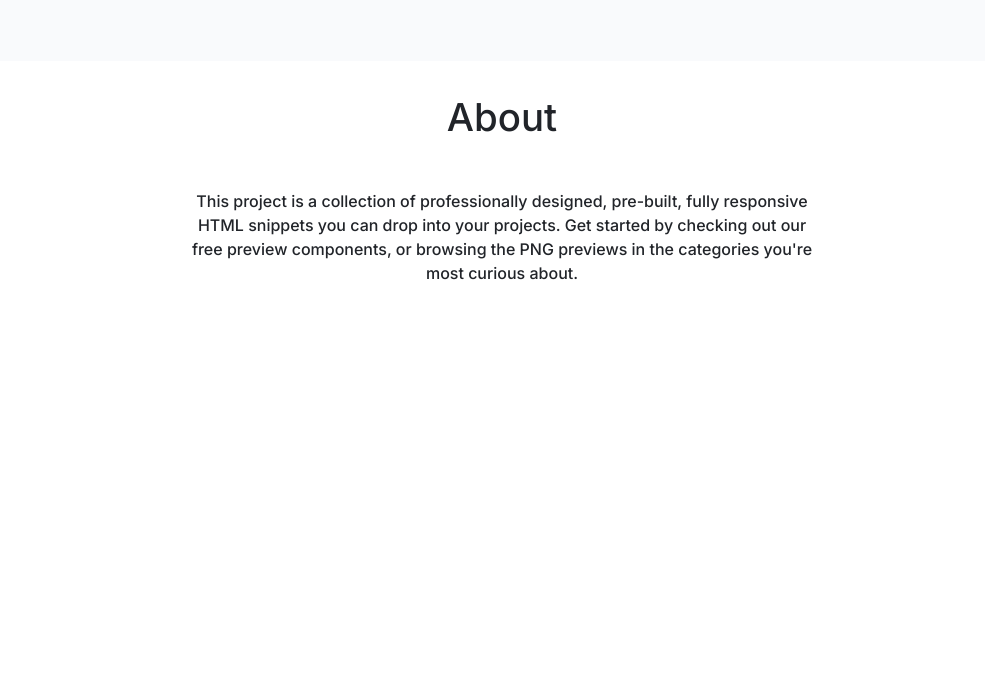
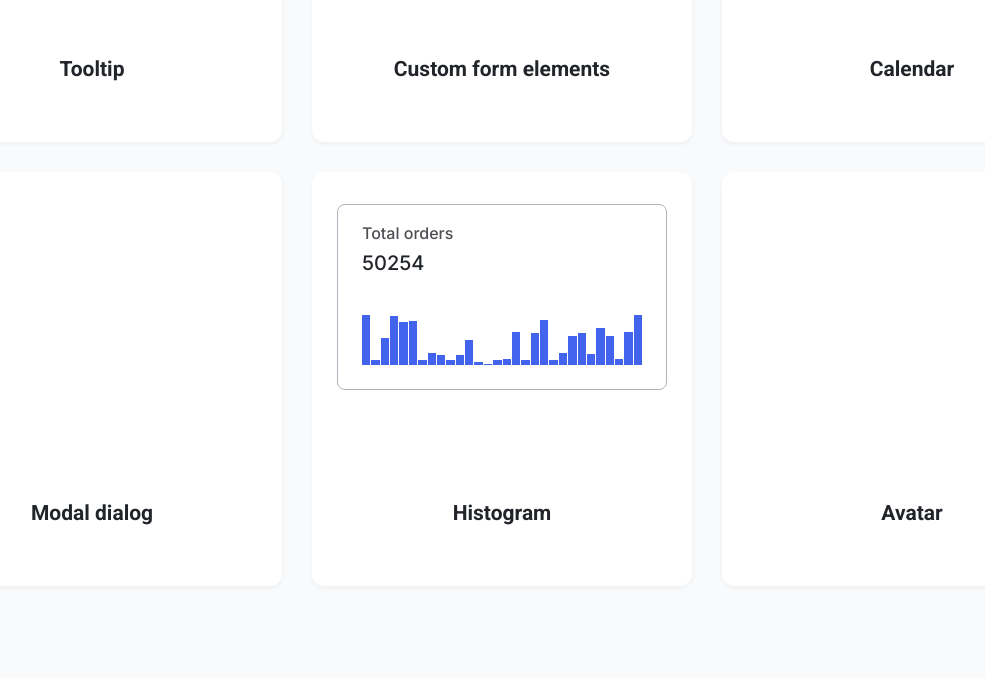
Before and after one commit to js-tasks-ru/htmlcss-20220120_chexov34, a website: page index.html in a window 1280 px wide. Shown: the part 646-1340 px from the top of the page, without its empty margins (138-1123 px from the left). Before the commit the page ends 947 px from the top, so only its background shows below. Drawn offline with Linux system fonts and the light colour scheme.

Commit message:
feature Added cards

```diff
--- a/assets/css/help.css
+++ b/assets/css/help.css
@@ -16,7 +16,7 @@ html {
 }
 
 .l-container--main {
-    width: 90rem;
+    width: 75em;
 }
 
 .l-flex-block {
--- a/assets/css/main.css
+++ b/assets/css/main.css
@@ -4,6 +4,8 @@
 @import "../../components/container/container.css";
 @import "../../components/header/header.css";
 @import "../../components/footer/footer.css";
+@import "../../components/card/card.css";
+@import "../../components/preview/preview.css";
 @import "../../04-lection2/02-skeleton/skeleton.css";
 @import "../../04-lection2/01-histogram/histogram.css";
 
--- /dev/null
+++ b/components/card/card.css
@@ -0,0 +1,25 @@
+.c-card {
+  background: var(--white);
+  box-shadow: 0rem 0.125rem 0.25rem rgba(33, 36, 41, 0.05);
+  border-radius: 0.75rem;
+  padding: 2rem 1.56rem;
+  min-height: 350px;
+  flex: 1 0 23.3333%;
+  text-decoration: none;
+  display: flex;
+  flex-direction: column;
+}
+
+.c-card__title {
+  font-family: 'Roboto', sans-serif;
+  font-style: normal;
+  font-weight: 500;
+  font-size: 1.3125rem;
+  line-height: 1.56rem;
+  text-align: center;
+  color: var(--black);
+}
+
+.c-card__body {
+  flex-grow: 1;
+}
--- a/components/container/container.css
+++ b/components/container/container.css
@@ -1,5 +1,5 @@
 .l-container {
   padding: 0 1rem 0 1rem;
   margin: 0 auto;
-  max-width: 90rem;
+  max-width: 75rem;
 }
--- /dev/null
+++ b/components/preview/preview.css
@@ -0,0 +1,5 @@
+.l-preview {
+  padding: 4.1875rem 0 5.75rem;
+  gap: 30px;
+  flex-wrap: wrap;
+}
--- a/index.html
+++ b/index.html
@@ -1,9 +1,11 @@
 <!DOCTYPE html>
 <!-- Главная страница -->
 <html lang="ru">
+
 <head>
     <link rel="stylesheet" href="/assets/css/main.css">
 </head>
+
 <body class="l-page">
     <header class="l-header">
         <div class="l-container">
@@ -12,8 +14,87 @@
     </header>
 
     <main>
-            <div class="l-container">
-
+        <div class="l-container l-container--main l-preview l-flex-block">
+            <a href="#" class="c-card">
+                <div class="c-card__body">
+                </div>
+                <div class="c-card__title">
+                    <h4>Tooltip</h4>
+                </div>
+            </a>
+            <a href="#" class="c-card">
+                <div class="c-card__body">
+                </div>
+                <div class="c-card__title">
+                    <h4>Custom form elements</h4>
+                </div>
+            </a>
+            <a href="#" class="c-card">
+                <div class="c-card__body">
+                </div>
+                <div class="c-card__title">
+                    <h4>Calendar</h4>
+                </div>
+            </a>
+            <a href="#" class="c-card">
+                <div class="c-card__body">
+                </div>
+                <div class="c-card__title">
+                    <h4>Modal dialog</h4>
+                </div>
+            </a>
+            <a href="#" class="c-card">
+                <div class="c-card__body">
+                    <div class="c-histogram">
+                        <div class="l-flex-block l-justify-space-between">
+                            <h3 class="c-histogram__title">Total orders</h3>
+                        </div>
+                        <span class="c-histogram__total">50254</span>
+                        <div class="c-histogram__bars">
+                            <div class="c-histogram__bar" style="height: 100%"></div>
+                            <div class="c-histogram__bar" style="height: 10%"></div>
+                            <div class="c-histogram__bar" style="height: 54%"></div>
+                            <div class="c-histogram__bar" style="height: 99%"></div>
+                            <div class="c-histogram__bar" style="height: 87%"></div>
+                            <div class="c-histogram__bar" style="height: 88%"></div>
+                            <div class="c-histogram__bar" style="height: 10%"></div>
+                            <div class="c-histogram__bar" style="height: 25%"></div>
+                            <div class="c-histogram__bar" style="height: 21%"></div>
+                            <div class="c-histogram__bar" style="height: 10%"></div>
+                            <div class="c-histogram__bar" style="height: 20%"></div>
+                            <div class="c-histogram__bar" style="height: 50%"></div>
+                            <div class="c-histogram__bar" style="height: 6%"></div>
+                            <div class="c-histogram__bar" style="height: 3%"></div>
+                            <div class="c-histogram__bar" style="height: 10%"></div>
+                            <div class="c-histogram__bar" style="height: 12%"></div>
+                            <div class="c-histogram__bar" style="height: 67%"></div>
+                            <div class="c-histogram__bar" style="height: 10%"></div>
+                            <div class="c-histogram__bar" style="height: 64%"></div>
+                            <div class="c-histogram__bar" style="height: 91%"></div>
+                            <div class="c-histogram__bar" style="height: 10%"></div>
+                            <div class="c-histogram__bar" style="height: 24%"></div>
+                            <div class="c-histogram__bar" style="height: 58%"></div>
+                            <div class="c-histogram__bar" style="height: 64%"></div>
+                            <div class="c-histogram__bar" style="height: 23%"></div>
+                            <div class="c-histogram__bar" style="height: 74%"></div>
+                            <div class="c-histogram__bar" style="height: 58%"></div>
+                            <div class="c-histogram__bar" style="height: 13%"></div>
+                            <div class="c-histogram__bar" style="height: 66%"></div>
+                            <div class="c-histogram__bar" style="height: 100%"></div>
+                        </div>
+                    </div>
+                </div>
+                <div class="c-card__title">
+                    <h4>Histogram</h4>
+                </div>
+            </a>
+            <a href="#" class="c-card">
+                <div class="c-card__body">
+                </div>
+                <div class="c-card__title">
+                    <h4>Avatar</h4>
+                </div>
+            </a>
         </div>
     </main>
 
@@ -21,9 +102,12 @@
         <div class="l-container">
             <h2 class="l-footer__title">About</h2>
             <p class="l-footer__text">
-                    This project is a collection of professionally designed, pre-built, fully responsive HTML snippets you can drop into your projects. Get started by checking out our free preview components, or browsing the PNG previews in the categories you're most curious about.
+                This project is a collection of professionally designed, pre-built, fully responsive HTML snippets you
+                can drop into your projects. Get started by checking out our free preview components, or browsing the
+                PNG previews in the categories you're most curious about.
             </p>
         </div>
     </footer>
 </body>
+
 </html>
```
Lines whose indentation alone changed are shown as unchanged.
